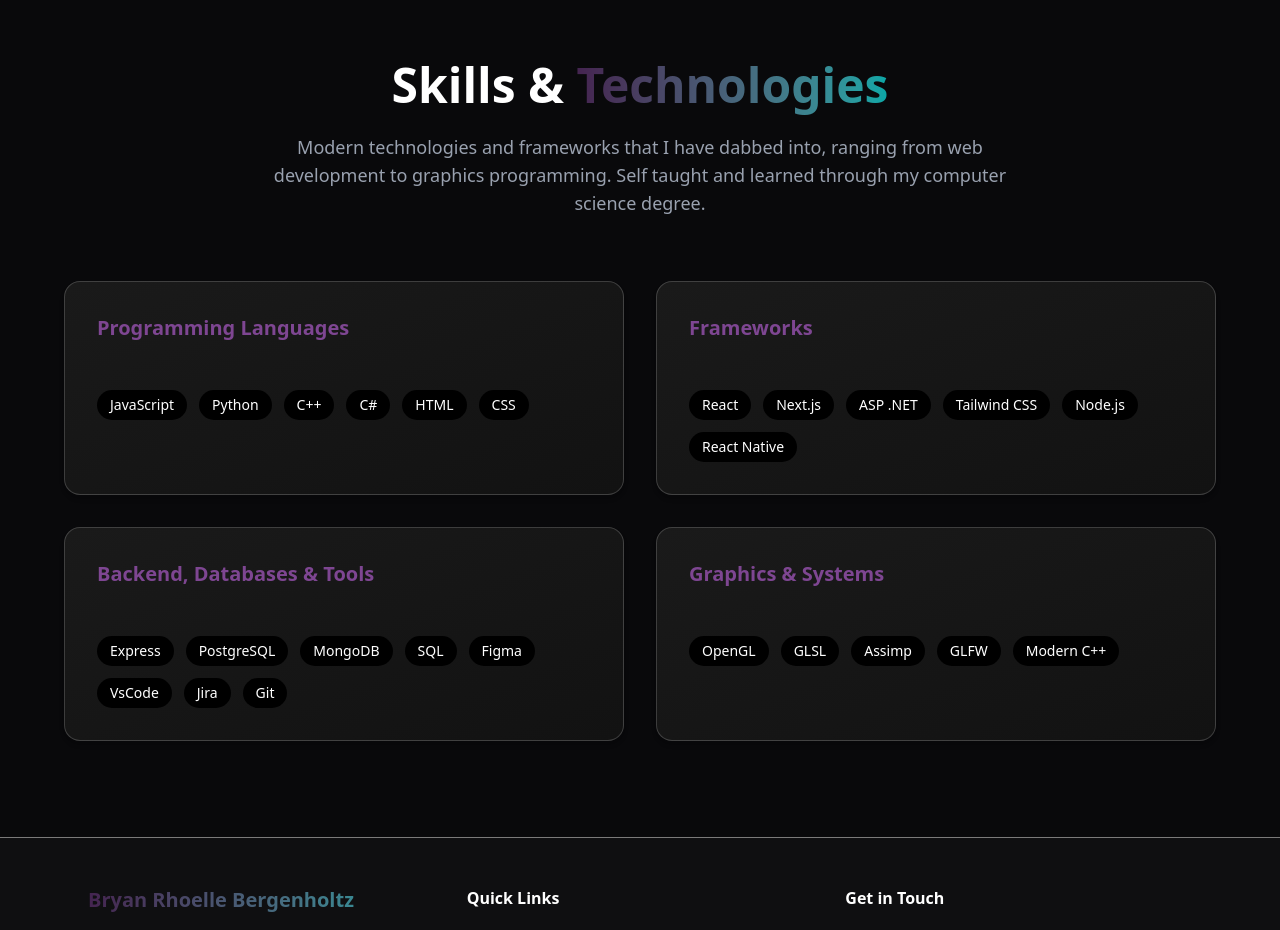
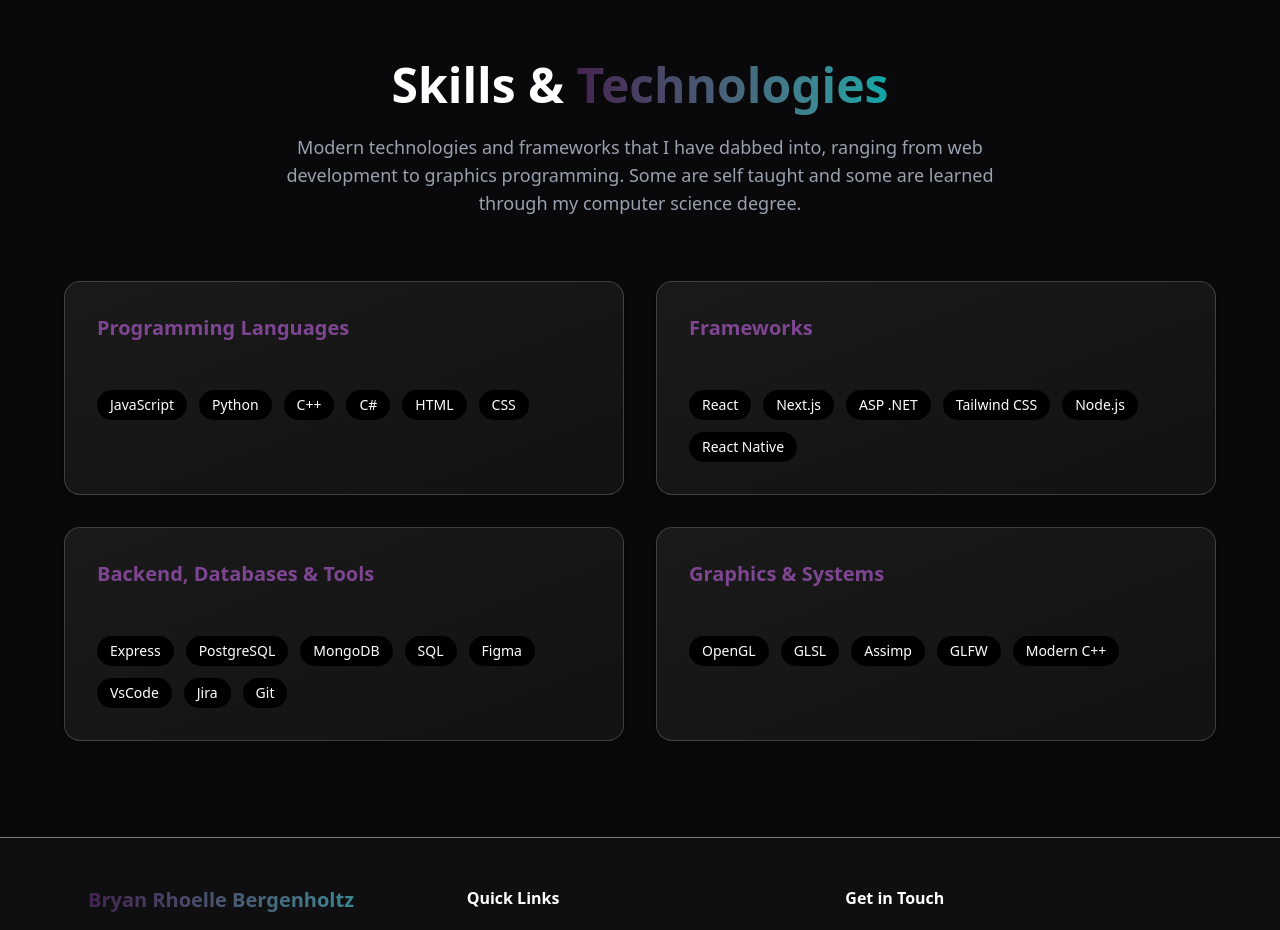
Before and after one commit to YanRho/e-profile, a Next.js app: page / in a window 1280 px wide. Shown: the part 1760-2690 px from the top of the page. Built offline with nearby package versions, Linux system fonts and the light colour scheme.

Commit message:
Update Skills.tsx

```diff
--- a/components/Skills.tsx
+++ b/components/Skills.tsx
@@ -42,7 +42,7 @@
           </h2>
           <p className="text-lg text-gray-400 max-w-3xl mx-auto">
             Modern technologies and frameworks that I have dabbed into, ranging from web development to graphics programming.
-            Self taught and learned through my computer science degree.
+            Some are self taught and some are learned through my computer science degree.
           </p>
         </div>
 
```
